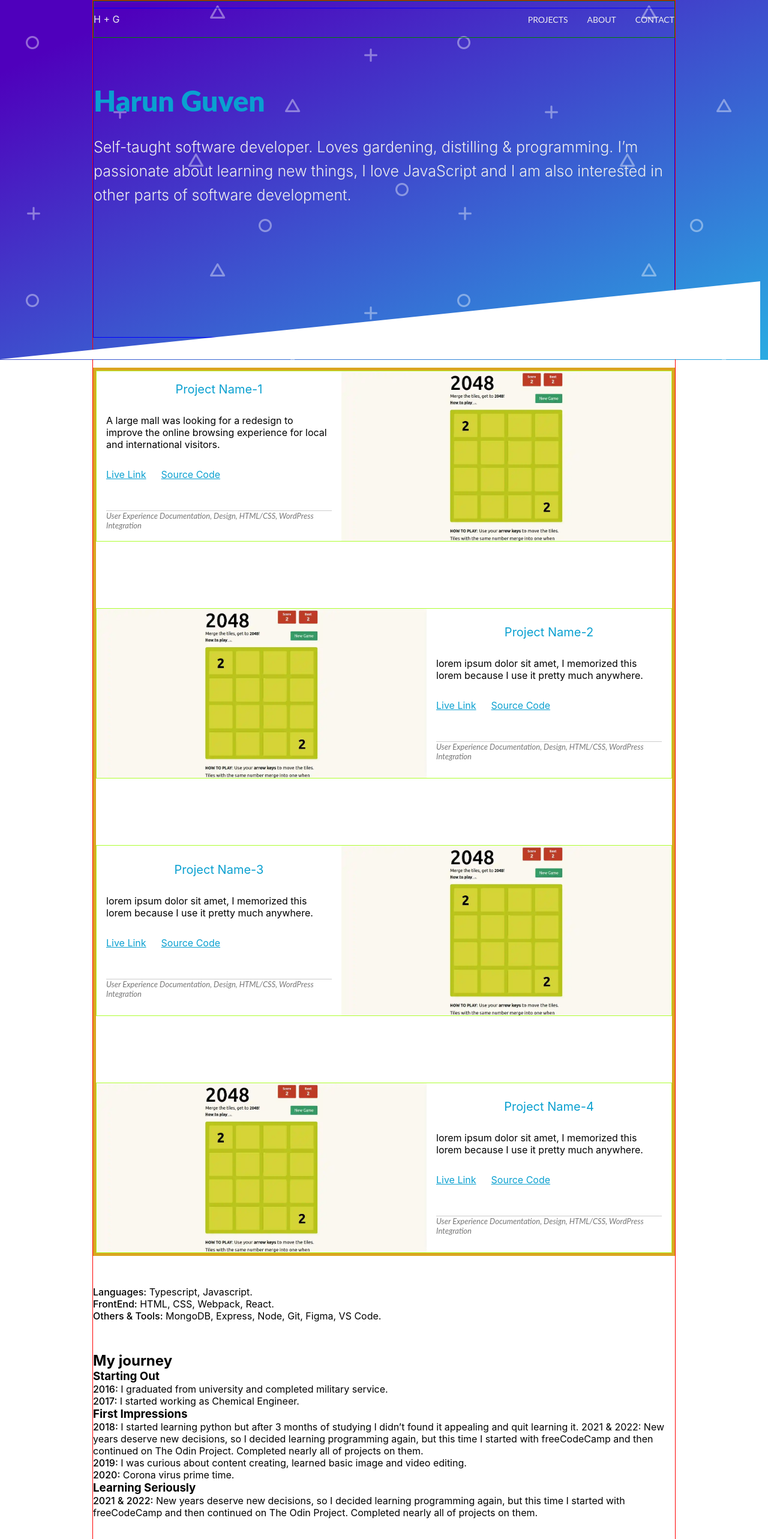
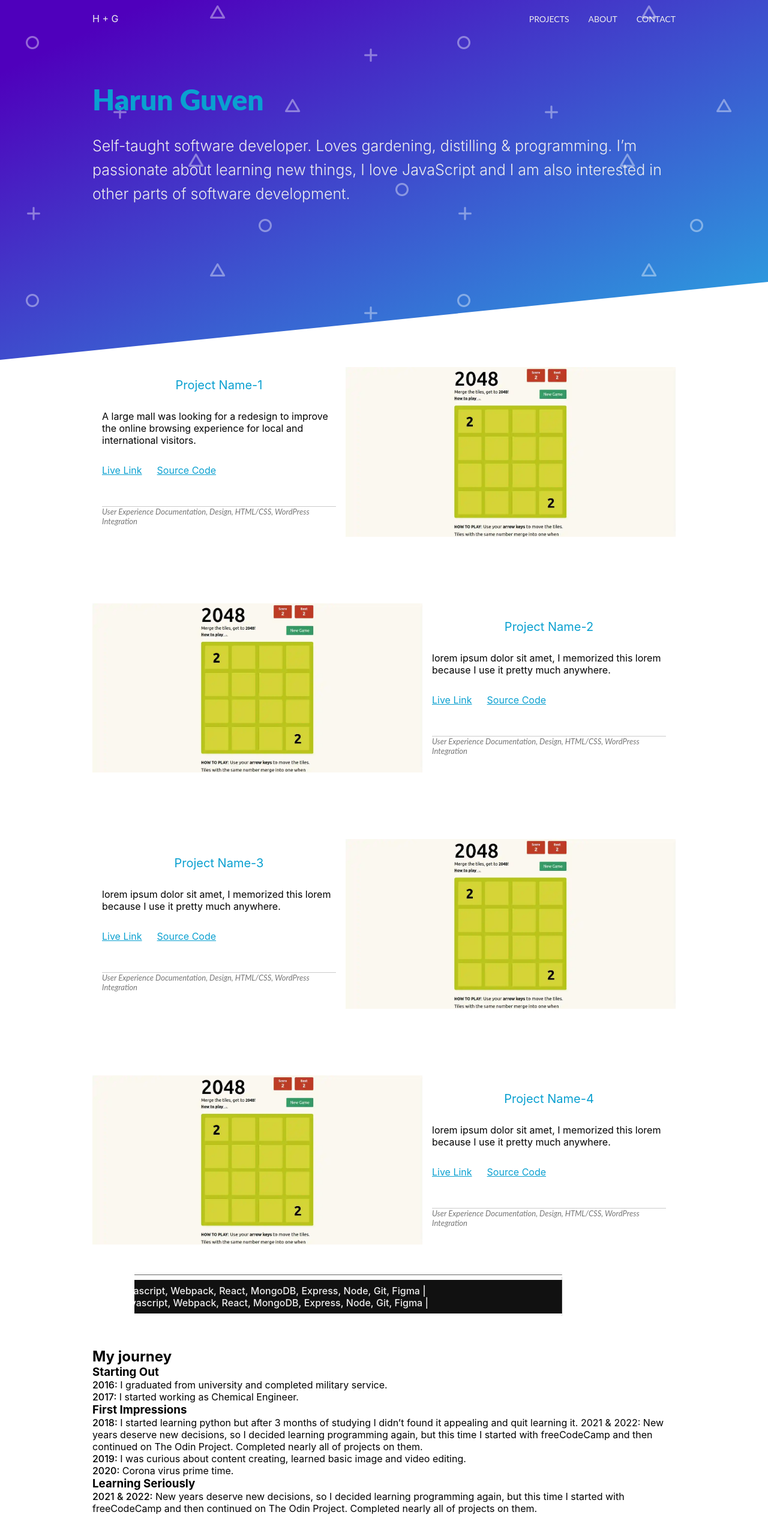
Before and after one commit to harunfr/harun-guven-com, a React (Create React App) app: page / in a window 1280 px wide. Shown: the top 2566 px of the page at 60% size. Built offline with nearby package versions, Linux system fonts and the light colour scheme.

Commit message:
added styling to technologies section

```diff
--- a/src/App.tsx
+++ b/src/App.tsx
@@ -1,4 +1,4 @@
-import React from 'react';
+import React, { useEffect, useState } from 'react';
 
 import GlobalStyle from './styles/global';
 import MainContainer from './styles/MainContainer';
@@ -9,12 +9,29 @@ import MyJourney from './components/MyJourney';
 import Projects from './components/Projects';
 
 function App() {
+  // polygon height: 130;
+  const [isViewingHeader, setIsViewingHeader] = useState(true);
+
+  useEffect(() => {
+    const onScroll = () => {
+      if (window.scrollY > 410) {
+        setIsViewingHeader(false);
+      } else {
+        setIsViewingHeader(true);
+      }
+    };
+    // clean up code
+    window.removeEventListener('scroll', onScroll);
+    window.addEventListener('scroll', onScroll, { passive: true });
+    return () => window.removeEventListener('scroll', onScroll);
+  }, [isViewingHeader]);
+
   return (
     <>
       <GlobalStyle />
 
       <MainContainer>
-        <Navigation />
+        <Navigation isViewingHeader={isViewingHeader} />
         <Header />
 
         {/* <main> */}
--- a/src/components/Header/styles.tsx
+++ b/src/components/Header/styles.tsx
@@ -6,7 +6,7 @@ import testBg from '../../assets/testBg.png';
 
 export const Container = styled.header`
   margin-top: -100px;
-  border: 1px solid blue;
+  /* border: 1px solid blue; */
   height: 550px;
   padding: 120px 0 150px 0;
   background-color: transparent;
--- a/src/components/Navigation/index.tsx
+++ b/src/components/Navigation/index.tsx
@@ -4,9 +4,13 @@ import {
   Container, Logo, NavList, ListItem, Link,
 } from './styles';
 
-function Navigation() {
+interface NavProps {
+  isViewingHeader: boolean;
+}
+
+function Navigation({ isViewingHeader }: NavProps) {
   return (
-    <Container>
+    <Container isViewingHeader={isViewingHeader}>
       <Logo>H + G</Logo>
       <NavList>
         <ListItem>
--- a/src/components/Navigation/styles.tsx
+++ b/src/components/Navigation/styles.tsx
@@ -1,15 +1,25 @@
 import styled from 'styled-components/macro';
 import ItemWrapper from '../helpers/ItemWrapper';
 
-export const Container = styled.nav`
+export const Container = styled.nav<{ isViewingHeader: boolean }>`
   position: sticky;
+  z-index: 3;
   width: 100%;
   top: 0;
-  border: 1px solid green;
+  /* border: 1px solid green; */
   display: flex;
   justify-content: space-between;
   align-items: center;
   height: 3.875rem;
+  background-color: ${(props) =>
+    props.isViewingHeader ? 'transparent' : '#ffffffe5'};
+  border-bottom: ${(props) =>
+    props.isViewingHeader ? 'none' : '1px solid #eee'};
+  transition: background-color 0.5s ease-in;
+
+  & a {
+    color: ${(props) => (props.isViewingHeader ? '#eee' : '#0AA0D0')};
+  }
 `;
 export const Wrapper = styled(ItemWrapper)``;
 
--- a/src/components/Projects/styles.tsx
+++ b/src/components/Projects/styles.tsx
@@ -5,7 +5,7 @@ export const Container = styled.section`
   flex-direction: column;
   gap: 111px;
 
-  border: 5px solid goldenrod;
+  /* border: 5px solid goldenrod; */
   > * {
     &:nth-child(odd) {
       flex-direction: row-reverse;
@@ -17,10 +17,10 @@ export const Container = styled.section`
   &::before {
     content: '';
     position: absolute;
-    top: 469px;
+    top: 470px;
     left: 0px;
     height: 130px;
-    width: 99vw;
+    width: 100vw;
     z-index: 2;
     clip-path: polygon(100% 0, 0% 100%, 100% 100%);
     background-color: gray;
@@ -28,7 +28,7 @@ export const Container = styled.section`
   }
 `;
 export const ProjectContainer = styled.article`
-  border: 1px solid greenyellow;
+  /* border: 1px solid greenyellow; */
   display: flex;
   align-items: center;
 `;
--- a/src/components/Technologies/index.tsx
+++ b/src/components/Technologies/index.tsx
@@ -1,28 +1,19 @@
 import React from 'react';
 
-import { Container, StackWrapper, BoldText } from './styles';
+import { Container, SlidingWrapper } from './styles';
+
+const usedTechnologies = 'Typescript,\u00A0Javascript,\u00A0Webpack,\u00A0React,\u00A0MongoDB,\u00A0Express,\u00A0Node,\u00A0Git,\u00A0Figma\u00A0|\u00A0'.repeat(
+  2,
+);
 
 function Technologies() {
   return (
     <Container>
-      <StackWrapper>
-        <BoldText>Languages:</BoldText>
-        {' '}
-        Typescript, Javascript.
-      </StackWrapper>
-      <StackWrapper>
-        <BoldText>FrontEnd:</BoldText>
-        {' '}
-        HTML, CSS, Webpack, React.
-      </StackWrapper>
-      <StackWrapper>
-        <BoldText>Others & Tools:</BoldText>
-        {' '}
-        MongoDB, Express, Node, Git, Figma,
-        VS Code.
-      </StackWrapper>
+      {/* <FixedWrapper> */}
+      <SlidingWrapper>{usedTechnologies}</SlidingWrapper>
+      {/* </FixedWrapper> */}
     </Container>
   );
 }
-
+// FixedWrapper
 export default Technologies;
--- a/src/components/Technologies/styles.tsx
+++ b/src/components/Technologies/styles.tsx
@@ -1,14 +1,80 @@
-import styled from 'styled-components/macro';
+import styled, { keyframes } from 'styled-components/macro';
 //
 // import helpers
 //
+const slideLeft = keyframes`
+  from {
+    transform: translateX(0rem);
+  }
 
-export const Container = styled.section``;
+  to {
+    transform: translateX(-25rem);
+  }
+`;
+
+export const Container = styled.section`
+  /* margin: 0 auto;
+  max-width: 35.3rem; */
+  position: relative;
+  justify-self: center;
+
+  display: flex;
+  align-items: center;
+  justify-content: center;
+  overflow: hidden;
+  height: 4.5rem;
+  /* border: 4px solid goldenrod; */
+  width: 65vw;
+`;
 //
 // helpers here if needed.
 //
 
-export const StackWrapper = styled.div``;
-export const BoldText = styled.span`
+// export const FixedWrapper = styled.div`
+//   display: flex;
+//   align-items: center;
+//   justify-content: center;
+//   overflow: hidden;
+//   height: 4.5rem;
+//   max-width: 35.3rem;
+//   /* border: 8px solid green; */
+// `;
+export const SlidingWrapper = styled.div`
+  position: absolute;
+  left: 0;
   font-weight: 500;
+  color: #eee;
+  background-color: #111;
+  padding: 0.5rem 0;
+  border-top: 5px solid #ffffff;
+  border-bottom: 4px solid #ffffff;
+  /* transform: translateX(17.1rem); */
+  animation: ${slideLeft} 20s linear infinite forwards;
+
+  &::before {
+    content: '';
+    z-index: -1;
+    position: absolute;
+    width: 100%;
+    transform: translateY(150%);
+    height: 30%;
+    background-color: #111;
+    bottom: 0;
+    left: 0;
+  }
+  &::after {
+    content: '';
+    z-index: -1;
+    position: absolute;
+    width: 100%;
+    transform: translateY(-145%);
+    height: 30%;
+    background-color: #111;
+    top: 0;
+    left: 0;
+  }
+
+  /* @media (max-width: 640px) {
+      max-width: 80vw;
+    } */
 `;
--- a/src/styles/MainContainer.tsx
+++ b/src/styles/MainContainer.tsx
@@ -1,10 +1,12 @@
 import styled from 'styled-components/macro';
 
 const MainContainer = styled.div`
-  border: 1px solid red;
+  /* border: 1px solid red; */
   grid-column: 2 / 3;
   display: grid;
+  /* flex-direction: column; */
   row-gap: 50px;
+  /* padding: 1rem; */
 `;
 
 export default MainContainer;
--- a/src/styles/global.ts
+++ b/src/styles/global.ts
@@ -41,8 +41,8 @@ export default createGlobalStyle`
     position: absolute;
     height: 100%;
     width:100%;
-    z-index: -1; */
+    z-index: -1;
 
-  }
+  } */
 }
 `;
```
Also changed, not shown: src/components/MyJourney/styles.tsx (+2 -6 lines), .eslintrc.json.
